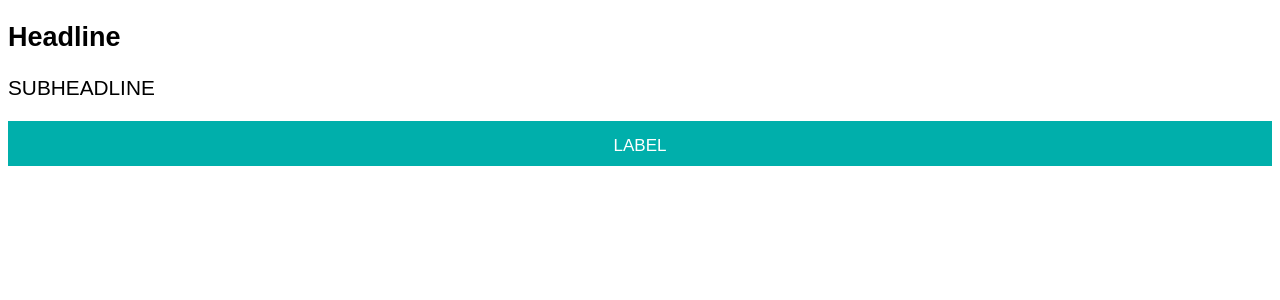
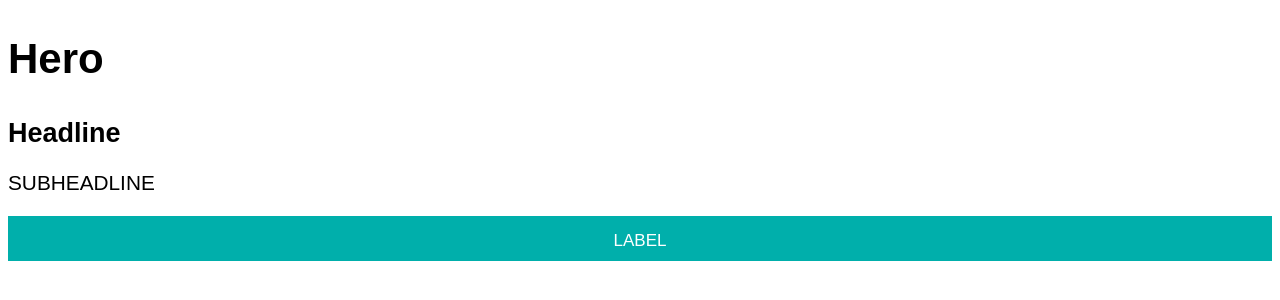
Before and after one commit to puresick/lillydoo-exercise, a Vue app: page / in a window 1280 px wide. Shown: the top 300 px of the page. Built offline with nearby package versions, Linux system fonts and the light colour scheme; a web font is replaced by a local one.

Commit message:
Add HeroHeadline component

```diff
--- a/src/components/App.vue
+++ b/src/components/App.vue
@@ -1,5 +1,8 @@
 <template>
 	<section>
+		<HeroHeadline>
+			Hero
+		</HeroHeadline>
 		<AppHeadline>
 			Headline
 		</AppHeadline>
@@ -16,13 +19,15 @@
 	import AppButton from "./AppButton"
 	import AppHeadline from "./AppHeadline"
 	import AppSubHeadline from "./AppSubHeadline"
+	import HeroHeadline from "./HeroHeadline"
 
 	export default {
 		name: "App",
 		components: {
 			AppButton,
 			AppHeadline,
-			AppSubHeadline
+			AppSubHeadline,
+			HeroHeadline
 		}
 	}
 </script>
--- /dev/null
+++ b/src/components/HeroHeadline.vue
@@ -0,0 +1,20 @@
+<template>
+	<h1>
+		<slot />
+	</h1>
+</template>
+
+<script>
+	export default {
+		name: "HeroHeadline"
+	}
+</script>
+
+<style lang="scss" scoped>
+	@import "../stylesheets/config";
+
+	h1 {
+		font-family: $font;
+		font-size: $font__size--5;
+	}
+</style>
--- a/src/stylesheets/config.scss
+++ b/src/stylesheets/config.scss
@@ -9,6 +9,7 @@ $font__size--1: 0.9375rem;
 $font__size--2: 1.0625rem;
 $font__size--3: 1.3rem;
 $font__size--4: 1.6875rem;
+$font__size--5: 2.625rem;
 
 $color--accent-0: rgb(0, 175, 171);
 $color--accent-1: rgb(153, 223, 221);
```
